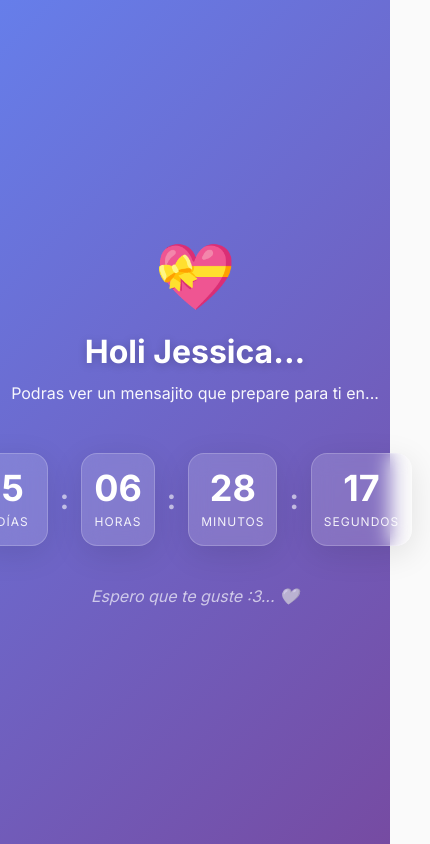
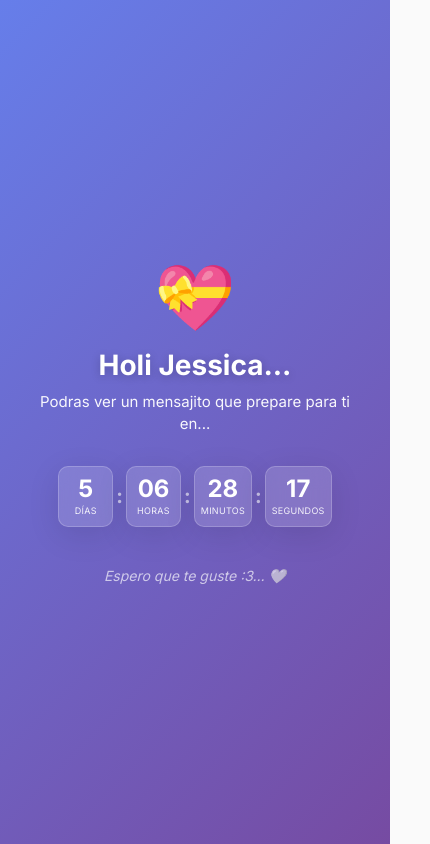
Before and after one commit to CrushedDEV/jessica, a Next.js app: page / in a window 390 px wide. Shown: the whole page, 430 px wide, since content can reach past the window. Built offline with nearby package versions, Linux system fonts and the light colour scheme.

Commit message:
feat: Add countdown component styling and initial message flow data for a special event.

```diff
--- a/components/Countdown.module.css
+++ b/components/Countdown.module.css
@@ -42,6 +42,10 @@
     font-size: 18px;
     margin-bottom: 50px;
     opacity: 0.95;
+    max-width: 90%;
+    margin-left: auto;
+    margin-right: auto;
+    word-wrap: break-word;
 }
 
 .timer {
@@ -103,36 +107,100 @@
 }
 
 @media (max-width: 600px) {
-    .title {
-        font-size: 32px;
+    .countdownContainer {
+        padding: 16px;
     }
 
-    .subtitle {
-        font-size: 16px;
-    }
-
-    .timer {
-        gap: 8px;
-    }
-
-    .timeBox {
-        min-width: 70px;
-        padding: 16px 12px;
-    }
-
-    .timeValue {
-        font-size: 36px;
-    }
-
-    .timeLabel {
-        font-size: 12px;
-    }
-
-    .separator {
-        font-size: 28px;
+    .content {
+        width: 100%;
     }
 
     .heart {
         font-size: 60px;
+        margin-bottom: 16px;
+    }
+
+    .title {
+        font-size: 28px;
+        margin-bottom: 8px;
+        line-height: 1.2;
+    }
+
+    .subtitle {
+        font-size: 15px;
+        margin-bottom: 30px;
+        padding: 0 20px;
+        line-height: 1.5;
+        max-width: 100%;
+    }
+
+    .timer {
+        gap: 2px;
+        flex-wrap: nowrap;
+        padding: 0 5px;
+    }
+
+    .timeBox {
+        min-width: 55px;
+        padding: 10px 6px;
+        border-radius: 10px;
+    }
+
+    .timeValue {
+        font-size: 24px;
+        margin-bottom: 4px;
+    }
+
+    .timeLabel {
+        font-size: 9px;
+        letter-spacing: 0.3px;
+    }
+
+    .separator {
+        font-size: 20px;
+        margin: 0 1px;
+    }
+
+    .hint {
+        font-size: 14px;
+        padding: 0 10px;
     }
 }
+
+@media (max-width: 380px) {
+    .title {
+        font-size: 24px;
+    }
+
+    .subtitle {
+        font-size: 13px;
+        margin-bottom: 24px;
+    }
+
+    .timer {
+        gap: 1px;
+        padding: 0 3px;
+    }
+
+    .timeBox {
+        min-width: 48px;
+        padding: 8px 4px;
+    }
+
+    .timeValue {
+        font-size: 20px;
+    }
+
+    .timeLabel {
+        font-size: 8px;
+    }
+
+    .separator {
+        font-size: 18px;
+        margin: 0;
+    }
+
+    .heart {
+        font-size: 50px;
+    }
+}
--- a/data/messages.ts
+++ b/data/messages.ts
@@ -26,8 +26,8 @@ export type MessageType =
 // Flujo de mensajes
 export const MESSAGE_FLOW: MessageType[] = [
     { type: 'text', content: 'Hola Jessica 🙂', sender: 'her' },
-    { type: 'text', content: 'Esto es un poco raro, lo sé…', sender: 'her' },
-    { type: 'text', content: 'pero quería hacerte un detallito por San Valentín', sender: 'her' },
+    { type: 'text', content: 'Como tas? espero que bien', sender: 'her' },
+    { type: 'text', content: 'Te quería hacerte un detallito por San Valentín', sender: 'her' },
     { type: 'text', content: 'Como vivimos lejos, pensé en hacerlo así :3', sender: 'her' },
     {
         type: 'question',
```
